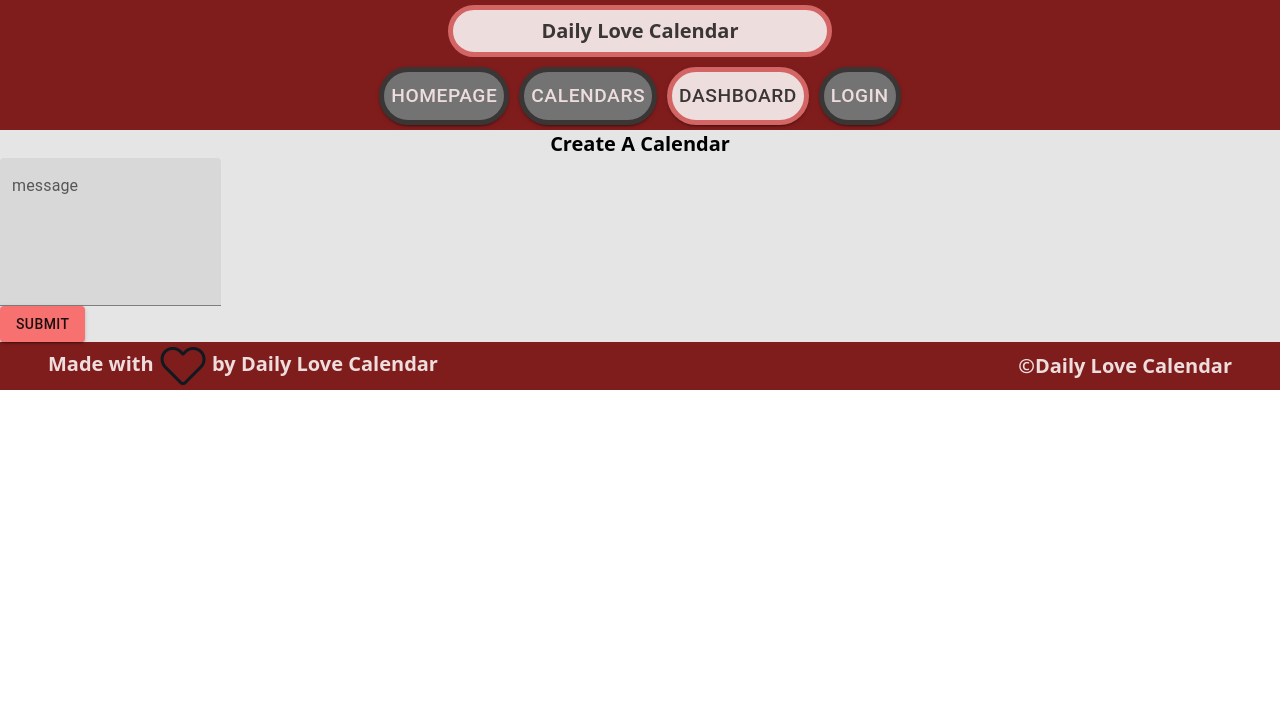
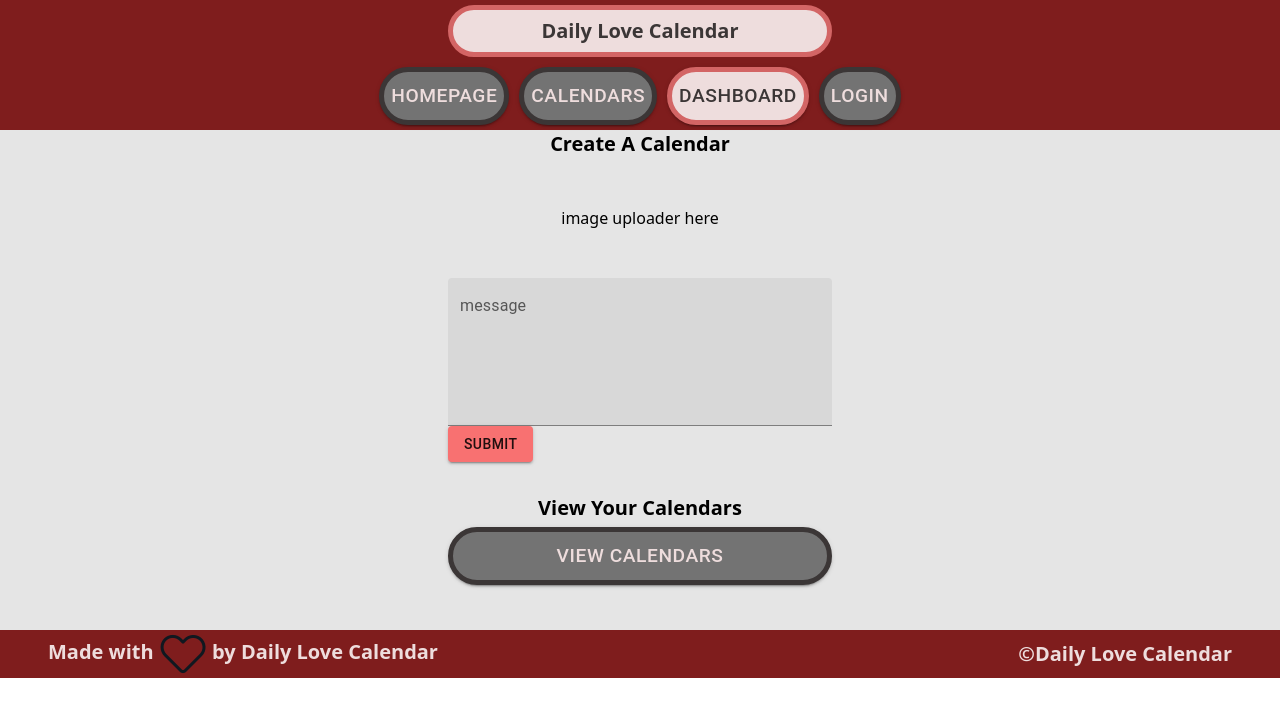
Before and after one commit to JamesHardin02/Daily-Love-Calendar, a React (Create React App) app in the folder client/: page / in a window 1280 px wide. Both pictures are taken after a click on the button "DASHBOARD". Shown: the top 716 px of the page. Built offline with nearby package versions, Linux system fonts and the light colour scheme.

Commit message:
created user dashboard

```diff
--- a/client/src/components/Dashboard/index.js
+++ b/client/src/components/Dashboard/index.js
@@ -1,5 +1,6 @@
 import React, { useState } from 'react';
 import Button from '@mui/material/Button'
+import { styled } from '@mui/system'
 import TextField from '@mui/material/TextField'
 import { ThemeProvider, createTheme } from '@mui/material/styles'
 import { red } from '@mui/material/colors'
@@ -40,10 +41,31 @@ function Dashboard() {
 
     }
   })
+
+  const StyledButton = styled(Button, {})({
+    color: '#eedddd',
+    border: '5px solid #3B3636',
+    backgroundColor: '#D3B5B5',
+    borderRadius: '500px',
+    margin:'5px',
+    padding: '7px',
+    fontSize: 'larger',
+    '&:hover': {
+                backgroundColor: "#d36565",
+                borderColor: "#eedddd"
+              }
+  })
   return (
-    <section className='margin-top flex-col-center'>
+    <section className='flex flex-col items-center'>
       <h1 className="text-center text-xl font-semibold">Create A Calendar</h1>
-      <form className='flex-col-center' onSubmit={handleSubmit}>
+      <form className='flex flex-col w-full mb-8 sm:w-96' onSubmit={handleSubmit}>
+        <div>
+          <br/>
+          <br/>
+            <p className='text-center'>image uploader here</p>
+          <br/>
+          <br/>
+        </div>
         <ThemeProvider theme={theme}>
           {/* message/quote */}
           <TextField
@@ -67,8 +89,16 @@ function Dashboard() {
             > Submit </Button>
           </div>
         </ThemeProvider>
+      </form>
 
-      </form>
+      <div>
+        <h1 className="text-center text-xl font-semibold">View Your Calendars</h1>
+        <StyledButton
+          variant='contained'
+          className='bg-neutral-500 sm:w-96 sm:self-center'>
+            View Calendars
+        </StyledButton>
+      </div>
     </section>
   );
 }
--- a/client/src/components/Footer/index.js
+++ b/client/src/components/Footer/index.js
@@ -1,7 +1,7 @@
 import heart from '../../assets/images/heart-icon.png'
 export default function Header() {
   return (
-    <footer className='bg-red-900 flex justify-between'>
+    <footer className='bg-red-900 flex justify-between mt-10'>
       <p className='footer text-xl font-semibold sm:ml-12'>
           Made with <img alt="heart" className="inline"src={heart}></img> by Daily Love Calendar
       </p>
--- a/client/src/components/HomePage/index.js
+++ b/client/src/components/HomePage/index.js
@@ -27,7 +27,7 @@ export default function HomePage(){
             Create A Calendar
         </StyledButton>
       </div>
-      <div className='homepage-photos mx-auto sm:w-96'>
+      <div className='homepage-photos mx-auto mt-5 sm:w-96'>
         <img alt='fathers day appreciation example' src={fathersDayPicture}></img>
       </div>
     </section>
```
